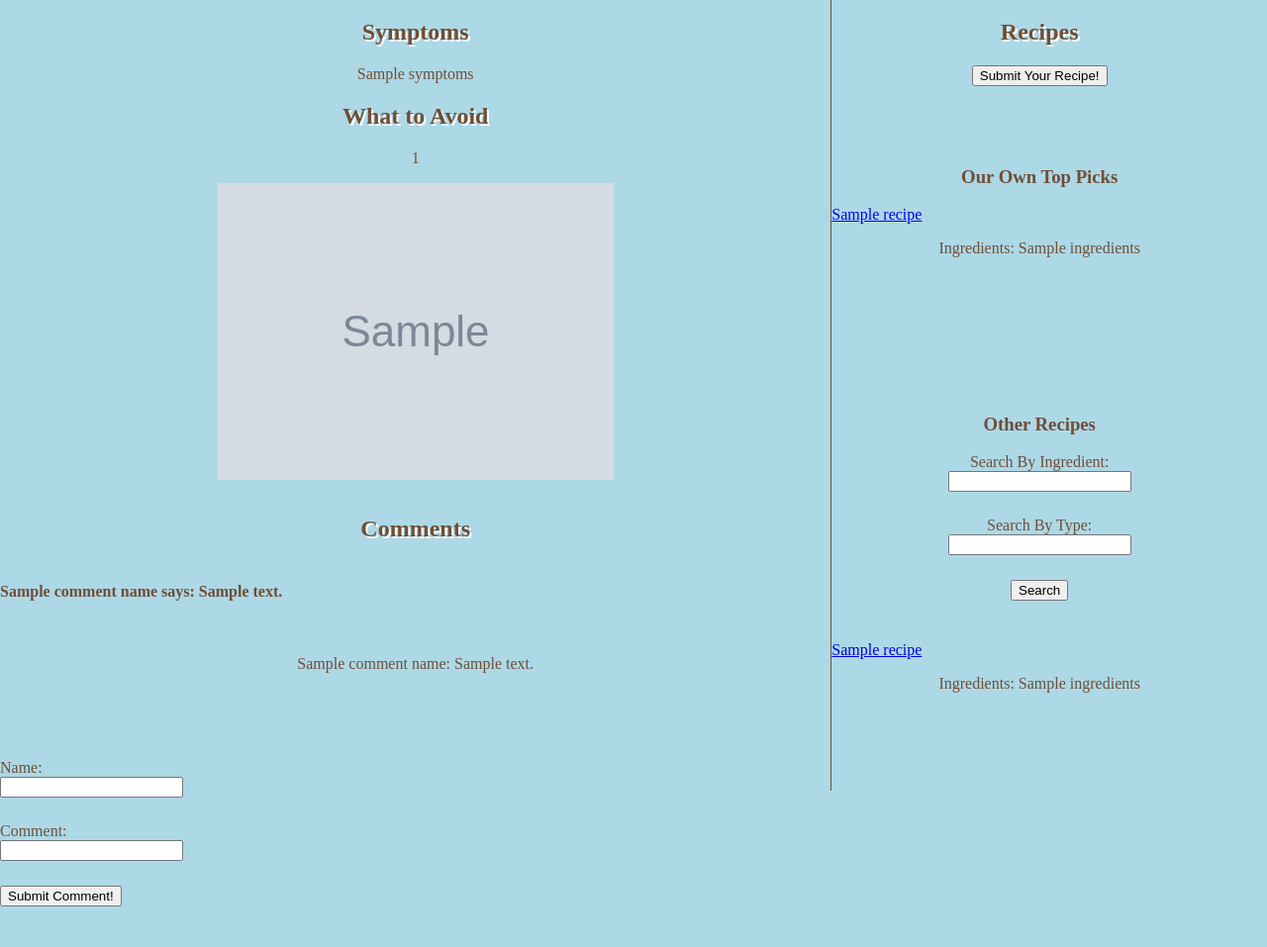
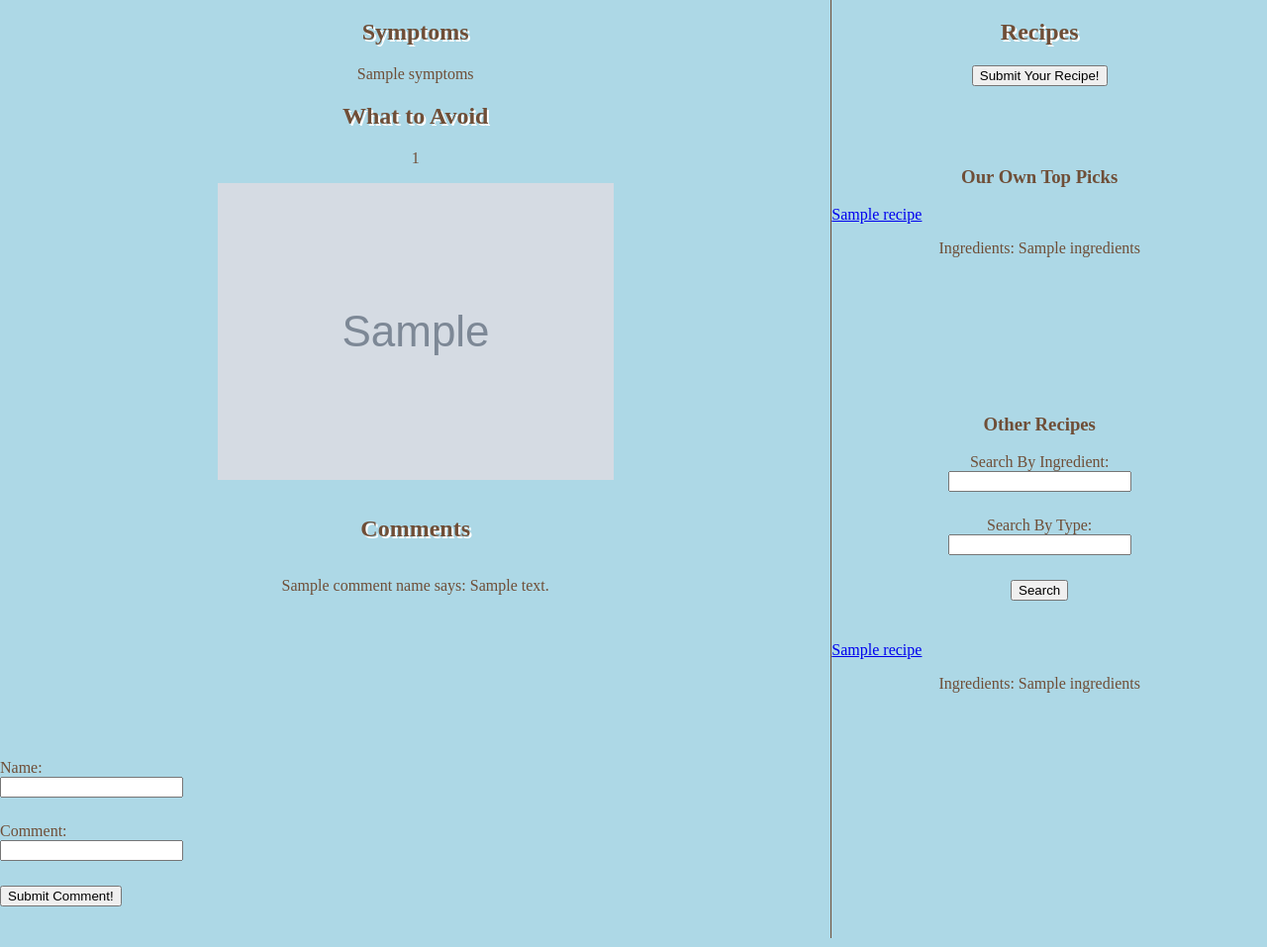
Before and after one commit to anitali2002/cssi2018Allergies, a Python web app: template templates/allergyInfo.html in a window 1280 px wide. Shown: the part 81-1038 px from the top of the page at 99% size. Run offline with Jinja, Linux system fonts and the light colour scheme; the template is opened without the code that fills it: most values are stand-ins (such as "Sample title", 1, 10 or a date in 2020); grey boxes marked "Sample" are stand-in pictures.

Commit message:
golden
healthy code

```diff
--- a/styles/allergyInfoStyle.css
+++ b/styles/allergyInfoStyle.css
@@ -42,7 +42,6 @@ body {
   height: 800px;
   display: flex;
   flex-direction: column;
-  border-right: 1px solid #6F4E37
 }
 
 #up {
@@ -58,6 +57,7 @@ body {
 #right {
   flex: 33%;
   margin-right: 20px;
+  border-left: 1px solid #6F4E37
 }
 
 #comments{
--- a/templates/allergyInfo.html
+++ b/templates/allergyInfo.html
@@ -28,19 +28,9 @@
       <h2>Comments</h2>
       <div class ="scroll" id="comments">
         {% for i in range(comment|length) %}
-          <h4> {{commentName[i]}} says: {{comment[i]}}</h4><br/>
-          <p> {{commentName[i]}}: {{comment[i]}}</p><br/>
-          <div></div>
-          <div></div>
-            <div></div>
-              <div></div>
-                <div></div>
-                  <div></div>
-                    <div></div>
-                      <div></div>
-                        <div></div>
-                          <div></div>
-
+        <div>
+          <p> {{commentName[i]}} says: {{comment[i]}}</p><br/>
+        </div>
         {% endfor %}
       </div>
       <form method="post">
```
